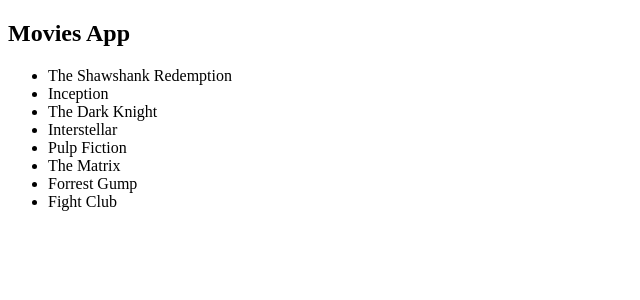
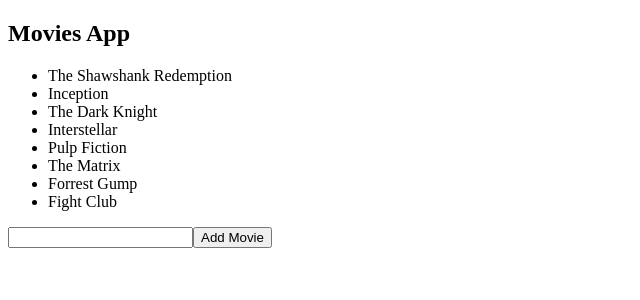
Before and after one commit to serhat-bca/p2_ch2_26, a React (Vite) app in the folder movies/: page / in a window 1280 px wide. Shown: the top 300 px of the page, without its empty margins (0-640 px from the left). Built offline with nearby package versions, Linux system fonts and the light colour scheme.

Commit message:
state updated with a bug still needs to be discovered.

```diff
--- a/movies/src/App.jsx
+++ b/movies/src/App.jsx
@@ -1,6 +1,17 @@
 import Movie from "./components/Movie";
+import { useState } from "react";
 
 const App = ({ movies }) => {
+  const [movieName, setName] = useState("");
+  const [movieList, setList] = useState(movies);
+
+  const handleSubmit = (e) => {
+    e.preventDefault();
+    console.log("Movie: ", movieName);
+    setList([...movieList, { id: 67, title: movieName, watchlist: false }]);
+    setName("");
+  };
+
   return (
     <div>
       <h2>Movies App</h2>
@@ -9,6 +20,12 @@ const App = ({ movies }) => {
           <Movie movie={m} key={m.id} />
         ))}
       </ul>
+      <form onSubmit={handleSubmit}>
+        {/* uncontrolled needs a name */}
+        {/* you can use a state for controlled input */}
+        <input onChange={(e) => setName(e.target.value)} value={movieName} />
+        <button type="submit">Add Movie</button>
+      </form>
     </div>
   );
 };
@@ -31,3 +48,10 @@ export default App;
     return <li>{m.title}</li>;
     })} */
 }
+
+// uncontrolled input field
+// const handleSubmit = (e) => {
+//   e.preventDefault();
+//   console.log("Movie: ", e.target.movieName.value);
+//   e.target.movieName.value = "";
+// };
```
Lines whose indentation alone changed are shown as unchanged.
